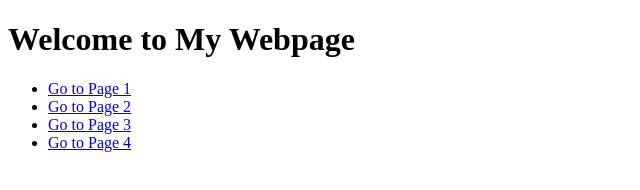
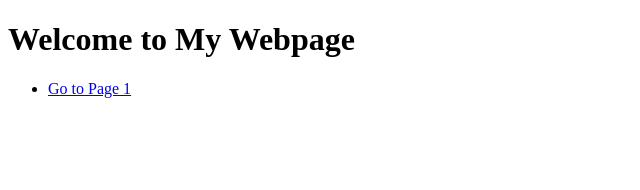
Before and after one commit to tejeswarpatro18/onezero8, a plain HTML site: page index.html in a window 1280 px wide. Shown: the whole page, without its empty margins (0-640 px from the left). Drawn offline with Linux system fonts and the light colour scheme.

Commit message:
updated index.html

```diff
--- a/index.html
+++ b/index.html
@@ -8,10 +8,7 @@
 <body>
     <h1>Welcome to My Webpage</h1>
     <ul>
-        <li><a href="app.html">Go to Page 1</a></li>
-        <li><a href="page2.html">Go to Page 2</a></li>
-        <li><a href="page3.html">Go to Page 3</a></li>
-        <li><a href="page4.html">Go to Page 4</a></li>
+        <li><a href="public/html/index.html">Go to Page 1</a></li>
     </ul>
 </body>
 </html>
```
